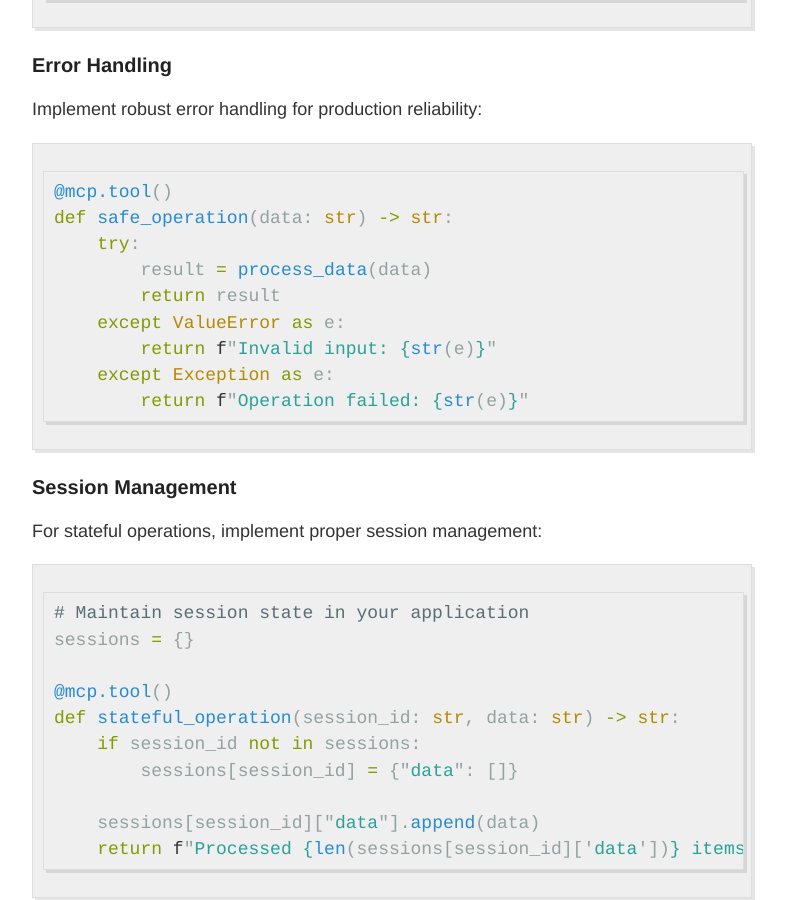
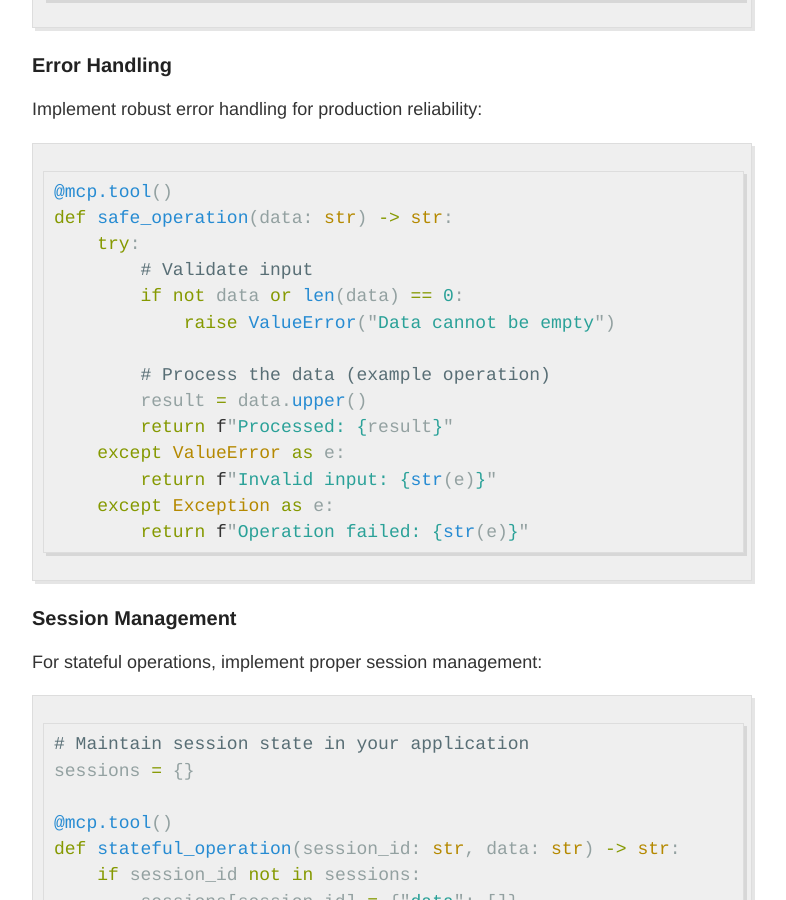
Before and after one commit to chrisl13/chrisl13.github.io, a Jekyll site: the page built from _posts/2025-12-17-How-To-Add-An-MCP-Server.md, in a window 1280 px wide and 900 px high, scrolled down 4289 px. Shown: the whole window, without its empty margins (248-1034 px from the left). Built offline with Jekyll 4.4.1, drawn with Linux system fonts in a browser that asks for light colours.

Commit message:
Fix error handling example to include complete implementation
Co-authored-by: chrisl13 <7046292+chrisl13@users.noreply.github.com>

```diff
--- a/_posts/2025-12-17-How-To-Add-An-MCP-Server.md
+++ b/_posts/2025-12-17-How-To-Add-An-MCP-Server.md
@@ -156,8 +156,13 @@ Implement robust error handling for production reliability:
 @mcp.tool()
 def safe_operation(data: str) -> str:
     try:
-        result = process_data(data)
-        return result
+        # Validate input
+        if not data or len(data) == 0:
+            raise ValueError("Data cannot be empty")
+
+        # Process the data (example operation)
+        result = data.upper()
+        return f"Processed: {result}"
     except ValueError as e:
         return f"Invalid input: {str(e)}"
     except Exception as e:
```
